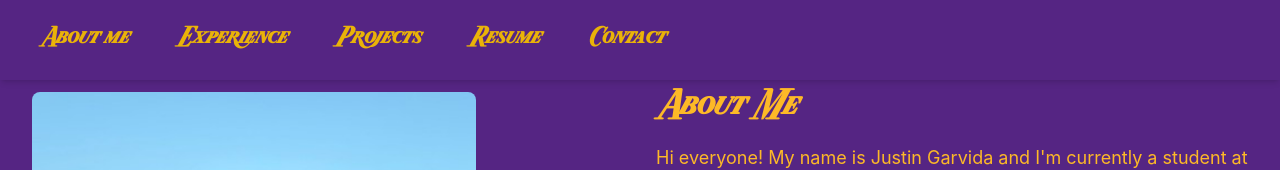
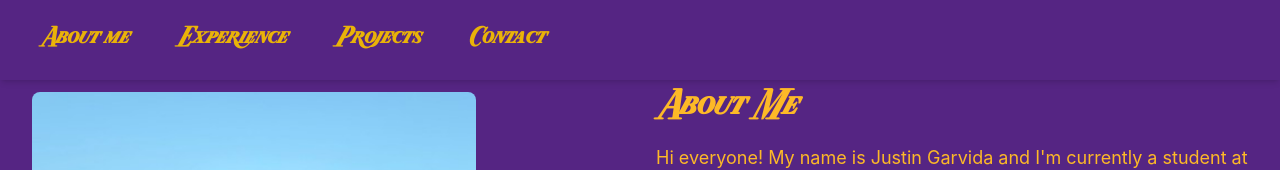
Before and after one commit to JustinGarvida/portfolio, a React (Create React App) app in the folder portfolio/: page / in a window 1280 px wide. Shown: the top 170 px of the page. Built offline with nearby package versions, Linux system fonts and the light colour scheme; the HTML template or start-up script is replaced by a standard one.

Commit message:
removed resume section

```diff
--- a/portfolio/src/App.jsx
+++ b/portfolio/src/App.jsx
@@ -3,7 +3,6 @@ import Navbar from './components/Navbar';
 import Contact from './pages/Contact';
 import About from './pages/About';
 import Projects from './pages/Projects';
-import { Resume } from './pages/Resume';
 import './styles.css';
 import { Experience } from './pages/Experience';
 
@@ -14,7 +13,6 @@ function App() {
             <About />
             <Experience/>
             <Projects />
-            <Resume/>
             <Contact />
         </div>
     );
--- a/portfolio/src/components/Navbar.jsx
+++ b/portfolio/src/components/Navbar.jsx
@@ -72,7 +72,7 @@ function Navbar() {
                 }`
           } justify-center items-center list-none m-0 p-0 lg:static`}
         >
-          {["about-me", "experience", "Projects", "resume", "contact"].map(
+          {["about-me", "experience", "Projects", "contact"].map(
             (section) => (
               <li key={section} className="mx-6 my-2 lg:my-0">
                 <h2
--- a/portfolio/src/pages/Resume.jsx
+++ /dev/null
@@ -1,9 +0,0 @@
-import React from 'react'
-
-export const Resume = () => {
-  return (
-     <section id="resume" className="section">
-         <h2>Resume</h2>
-    </section>
-  )
-}
```
